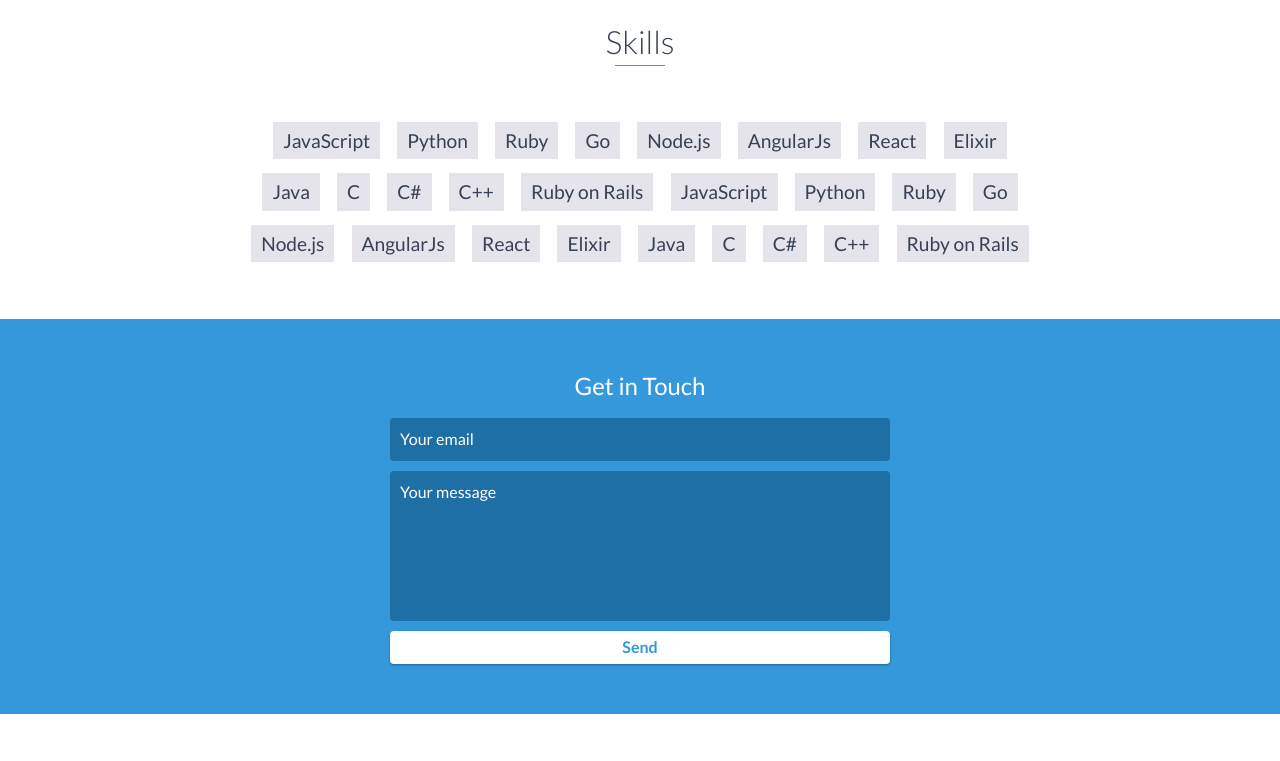
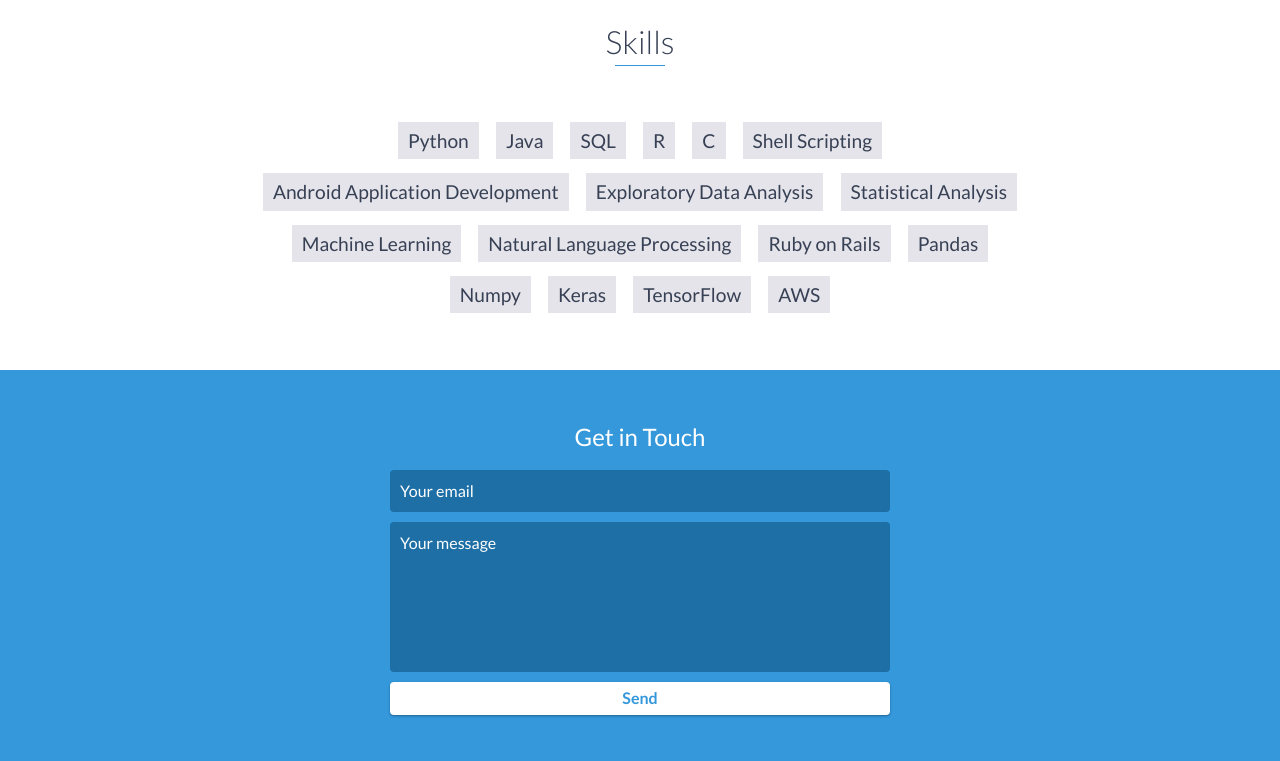
Before and after one commit to prajvalbavi/prajvalbavi.github.io, a website: page index.html in a window 1280 px wide. Shown: the part 3350-4111 px from the top of the page. Drawn offline with nearby package versions, Linux system fonts and the light colour scheme.

Commit message:
Update index.html

```diff
--- a/index.html
+++ b/index.html
@@ -188,32 +188,23 @@
     <div id="skills">
         <h2 class="heading">Skills</h2>
         <ul>
-            <li>JavaScript</li>
             <li>Python</li>
-            <li>Ruby</li>
-            <li>Go</li>
-            <li>Node.js</li>
-            <li>AngularJs</li>
-            <li>React</li>
-            <li>Elixir</li>
             <li>Java</li>
+            <li>SQL</li>
+            <li>R</li>
             <li>C</li>
-            <li>C#</li>
-            <li>C++</li>
+            <li>Shell Scripting</li>
+            <li>Android Application Development</li>
+            <li>Exploratory Data Analysis</li>
+            <li>Statistical Analysis</li>
+            <li>Machine Learning</li>
+            <li>Natural Language Processing</li>
             <li>Ruby on Rails</li>
-            <li>JavaScript</li>
-            <li>Python</li>
-            <li>Ruby</li>
-            <li>Go</li>
-            <li>Node.js</li>
-            <li>AngularJs</li>
-            <li>React</li>
-            <li>Elixir</li>
-            <li>Java</li>
-            <li>C</li>
-            <li>C#</li>
-            <li>C++</li>
-            <li>Ruby on Rails</li>
+            <li>Pandas</li>
+            <li>Numpy</li>
+            <li>Keras</li>
+            <li>TensorFlow</li>
+            <li>AWS</li>
         </ul>
     </div>
     <!-- End #skills -->
@@ -237,7 +228,7 @@
             <div class="row">
                 <div class="col-sm-5 copyright">
                     <p>
-                        Copyright &copy; 2017 YOUR NAME
+                        Copyright &copy; 2017 Prajval Bavi
                     </p>
                 </div>
                 <div class="col-sm-2 top">
```
